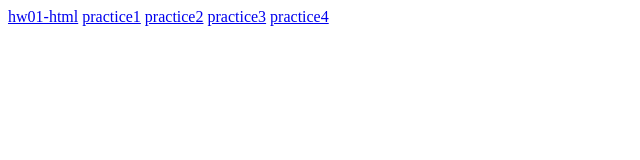
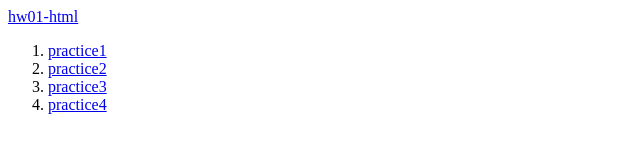
Before and after one commit to parkmj9515/HTMLCSS, a plain HTML site: page index.html in a window 1280 px wide. Shown: the whole page, without its empty margins (0-640 px from the left). Drawn offline with Linux system fonts and the light colour scheme.

Commit message:
Update index.html

```diff
--- a/index.html
+++ b/index.html
@@ -10,9 +10,12 @@
 
 </body>
 <body>
-    <a href="./practices/practices/practice1.html">practice1</a>
-    <a href="practice2.html">practice2</a>
-    <a href="practice3.html">practice3</a>
-    <a href="practice4.html">practice4</a>
+
+    <ol>
+    <li><a href="./practices/practices/practice1.html">practice1</a></li>
+    <li><a href="../practices/practices/practice2.html">practice2</a></li>
+    <li><a href="practice3.html">practice3</a></li>
+    <li><a href="practice4.html">practice4</a></li>
+    </ol>
 </body>
 </html>
```
